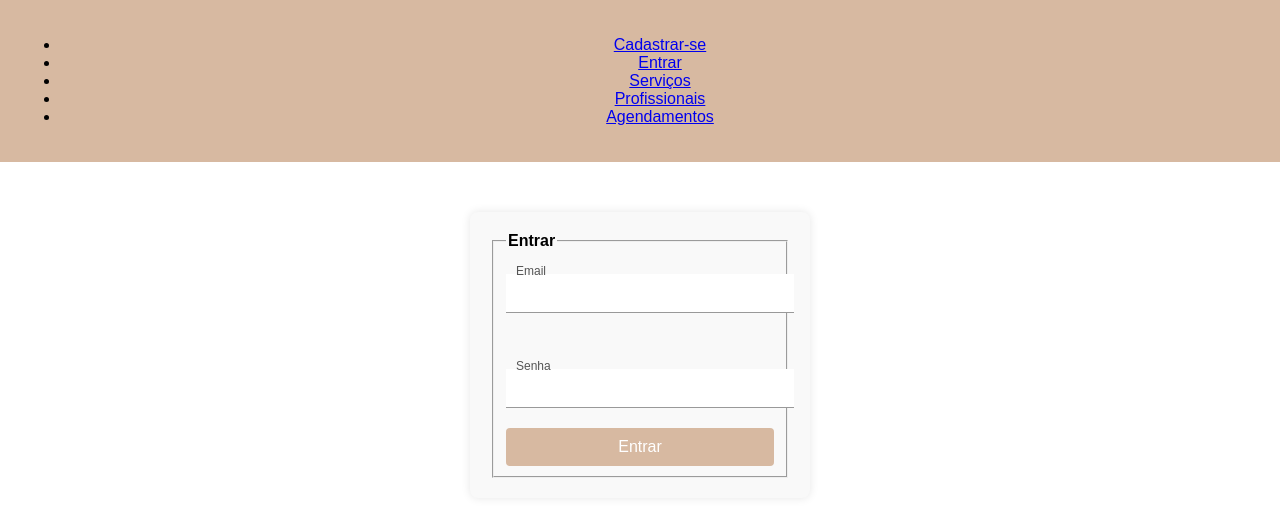
After one commit to Mari1548/TCC, a PHP site: page /aula-15-05/login.html in a window 1280 px wide. The commit adds this page. Shown: the top 517 px of the page. Run offline with PHP 8.4, Linux system fonts and the light colour scheme.

Commit message:
Add files via upload

```diff
--- /dev/null
+++ b/aula-15-05/login.html
@@ -0,0 +1,107 @@
+<!DOCTYPE html>
+<html lang="pt-br">
+<head>
+    <meta charset="UTF-8">
+    <meta name="viewport" content="width=device-width, initial-scale=1.0">
+    <title>Login - Estética</title>
+    <style>
+        body {
+            font-family: Arial, sans-serif;
+            margin: 0;
+            padding: 0;
+        }
+        header {
+            background-color: #d7b9a1;
+            padding: 20px;
+            text-align: center;
+        }
+        .box {
+            width: 300px;
+            margin: 50px auto;
+            background: #f9f9f9;
+            padding: 20px;
+            border-radius: 8px;
+            box-shadow: 0 0 10px rgba(0,0,0,0.1);
+        }
+        .inputBox {
+            position: relative;
+            margin-bottom: 20px;
+        }
+        .inputUser {
+            width: 100%;
+            padding: 10px;
+            font-size: 16px;
+            border: none;
+            border-bottom: 1px solid #999;
+            outline: none;
+        }
+        .inputUser:focus {
+            border-bottom: 1px solid #555;
+        }
+        .labelInput {
+            position: absolute;
+            top: 10px;
+            left: 10px;
+            color: #999;
+            pointer-events: none;
+            transition: 0.3s ease all;
+        }
+        .inputUser:focus + .labelInput,
+        .inputUser:not(:placeholder-shown) + .labelInput {
+            top: -10px;
+            left: 10px;
+            font-size: 12px;
+            color: #555;
+        }
+        #submit {
+            width: 100%;
+            background-color: #d7b9a1;
+            color: #fff;
+            border: none;
+            padding: 10px;
+            cursor: pointer;
+            font-size: 16px;
+            border-radius: 4px;
+            transition: background-color 0.3s ease;
+        }
+        #submit:hover {
+            background-color: #ba9d85;
+        }
+    </style>
+</head>
+<body>
+
+<header>
+    <nav>
+        <ul>
+            <li><a href="cadastro.php">Cadastrar-se</a></li>
+            <li><a href="login.html">Entrar</a></li>
+            <li><a href="#">Serviços</a></li>
+            <li><a href="#">Profissionais</a></li>
+            <li><a href="#">Agendamentos</a></li>
+        </ul>
+    </nav>
+</header>
+
+<div class="box">
+    <form action="processa_login.php" method="POST">
+        <fieldset>
+            <legend><b>Entrar</b></legend>
+            <br>
+            <div class="inputBox">
+                <input type="text" name="email" id="email" class="inputUser" required>
+                <label for="email" class="labelInput">Email</label>
+            </div>
+            <br><br>
+            <div class="inputBox">
+                <input type="password" name="senha" id="senha" class="inputUser" required>
+                <label for="senha" class="labelInput">Senha</label>
+            </div>
+
+            <input type="submit" name="submit" id="submit" value="Entrar">
+        </fieldset>
+    </form>
+</div>
+
+</body>
+</html>
```
Also changed, not shown: aula-15-05/cadastrar.php (added, +53 -0 lines), aula-15-05/index.html (added, +113 -0 lines), aula-15-05/index.php (+34 -18 lines), aula-15-05/processa_login.php (+19 -23 lines), aula-15-05/script.js (added, +24 -0 lines), aula-15-05/telainicio.html (+4 -65 lines), aula-15-05/botox.jpg (added), aula-15-05/imagens/bioestimulo.png (added), aula-15-05/imagens/bot.webp (added), aula-15-05/imagens/botox1.jpg (added), aula-15-05/imagens/depilaçoaalaser.jpg (added), aula-15-05/imagens/h.png (added), aula-15-05/imagens/laser.png (added), aula-15-05/imagens/laser.webp (added), 2 more files, 1 other file.
